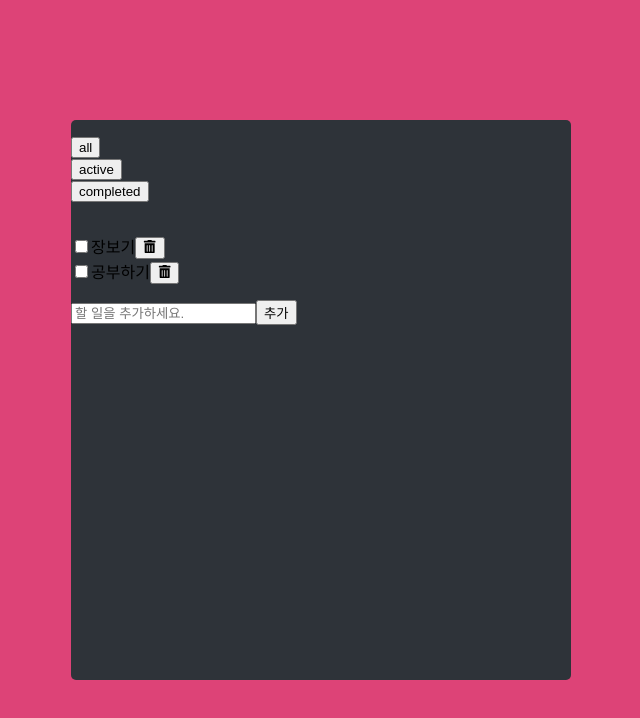
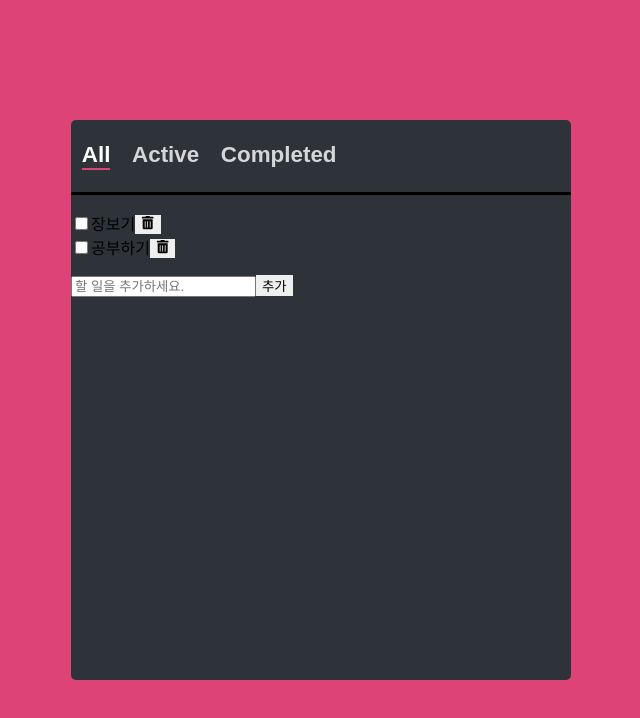
Before and after one commit to dongwook98/react-todolist, a React (Create React App) app: page / in a window 1280 px wide. Shown: the top 718 px of the page, without its empty margins (319-959 px from the left). Built offline with nearby package versions, Linux system fonts and the light colour scheme.

Commit message:
Design : 헤더 스타일링

```diff
--- a/src/components/Header/Header.jsx
+++ b/src/components/Header/Header.jsx
@@ -1,12 +1,20 @@
 import React from 'react';
+import styles from './Header.module.css';
 
 export default function Header({ filters, filter, onFilterChange }) {
   return (
-    <header>
-      <ul>
+    <header className={styles.header}>
+      <ul className={styles.filters}>
         {filters.map((value, index) => (
           <li key={index}>
-            <button onClick={() => onFilterChange(value)}>{value}</button>
+            <button
+              className={`${styles.filter} ${
+                filter === value && styles.selected
+              } `}
+              onClick={() => onFilterChange(value)}
+            >
+              {value}
+            </button>
           </li>
         ))}
       </ul>
--- /dev/null
+++ b/src/components/Header/Header.module.css
@@ -0,0 +1,32 @@
+.header {
+  display: flex;
+  justify-content: space-between;
+  align-items: center;
+  border-bottom: 3px solid black;
+}
+
+.filters {
+  display: flex;
+}
+
+.filter {
+  font-size: 1.4rem;
+  margin: 0.3rem;
+  text-transform: capitalize;
+  background-color: transparent;
+  color: var(--color-text);
+  opacity: 0.8;
+  font-weight: bold;
+}
+
+.filter:hover,
+.filter.selected {
+  opacity: 1;
+}
+
+.filter.selected:after {
+  content: '';
+  display: block;
+  margin-top: 0, 2rem;
+  border: 1px solid var(--color-accent);
+}
--- a/src/index.css
+++ b/src/index.css
@@ -3,7 +3,7 @@
   --color-bg: #fdfffd;
   --color-grey: #d1d1d1;
   --color-text: white;
-  --color-accent: rgb(62, 174, 180);
+  --color-accent: rgb(221, 67, 119);
 }
 
 body {
@@ -40,3 +40,8 @@
   list-style: none;
   padding-left: 0;
 }
+
+button {
+  outline: none;
+  border: none;
+}
```
